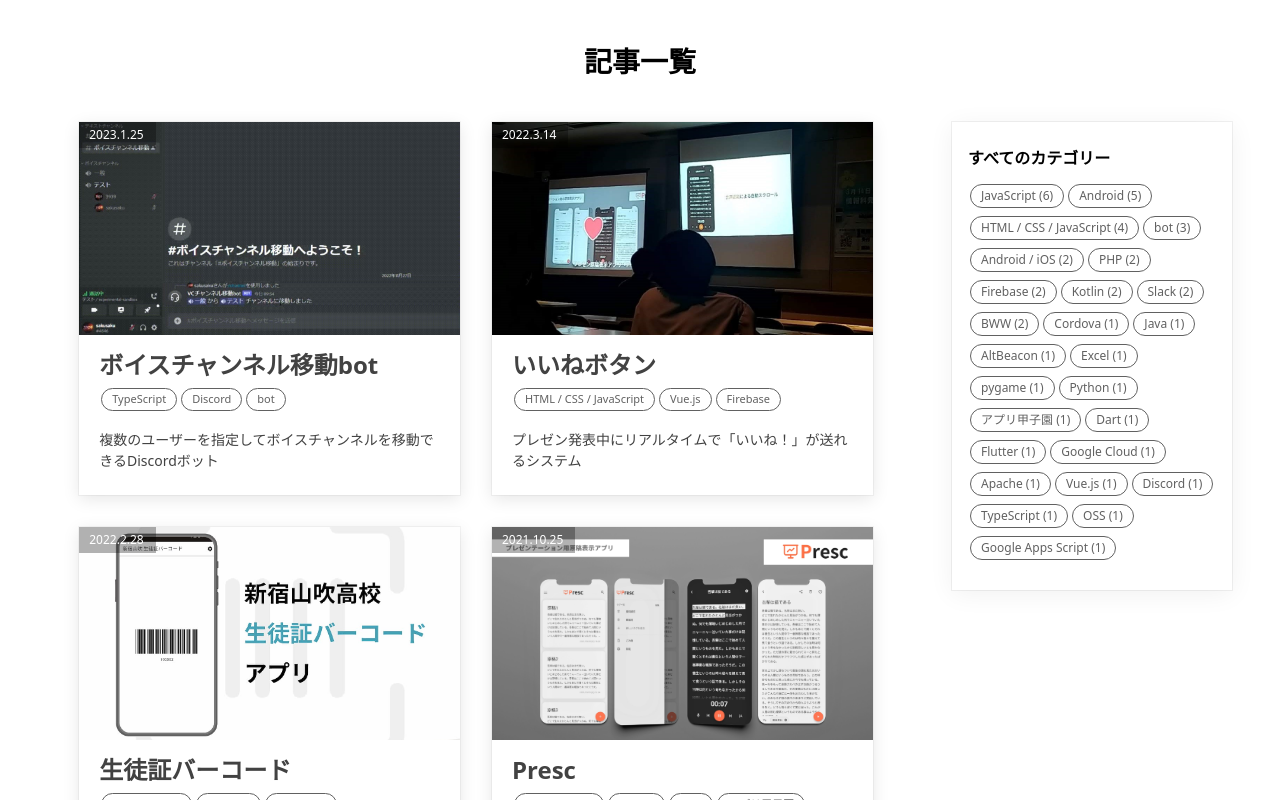
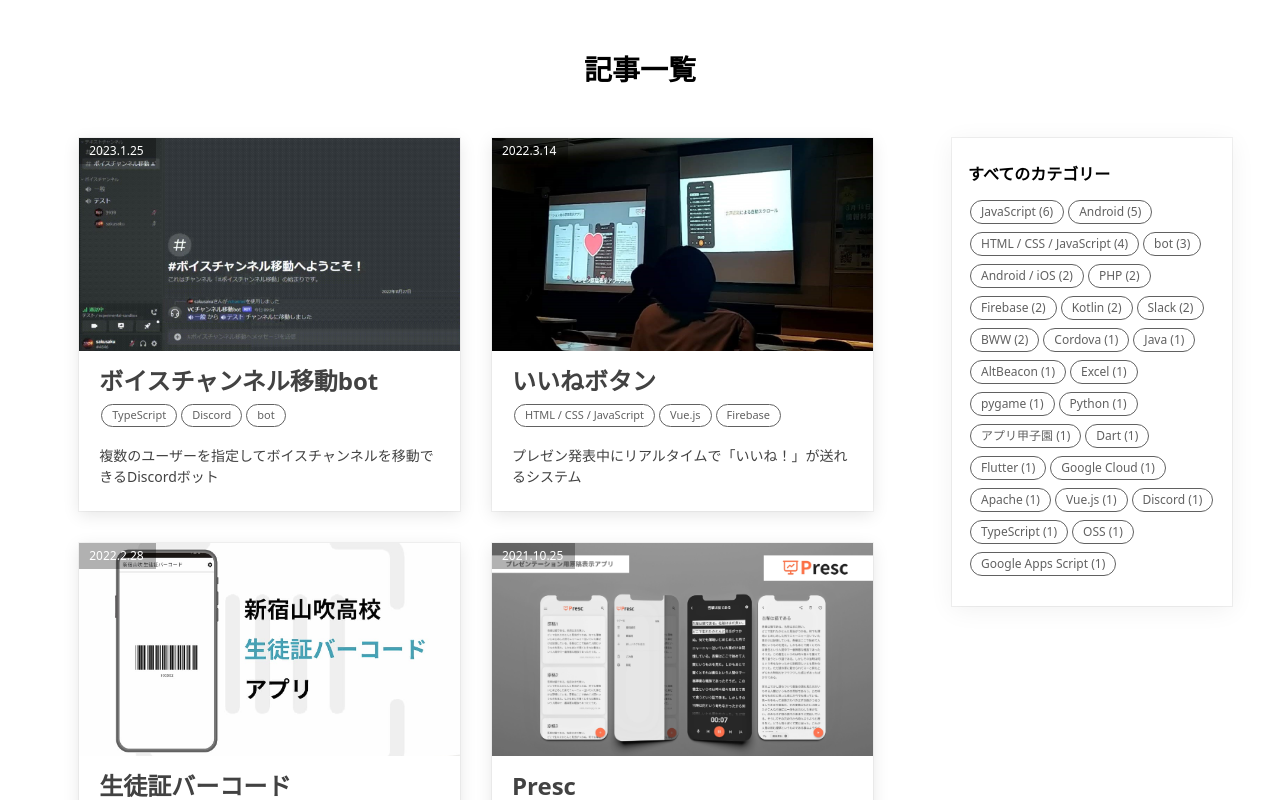
Before and after one commit to sakusaku3939/my-page, a Next.js app: page /posts in a window 1280 px wide. Built offline with nearby package versions, Linux system fonts and the light colour scheme.

Commit message:
Modify padding

```diff
--- a/src/styles/index.module.css
+++ b/src/styles/index.module.css
@@ -41,7 +41,7 @@
     font-size: 28px;
     font-weight: bold;
     text-align: center;
-    padding: 40px 16px 24px;
+    padding: 48px 16px 32px;
 }
 
 .postTitle span {
```
Also changed, not shown: 1 other file (tests, documents, lock files or other folders).
